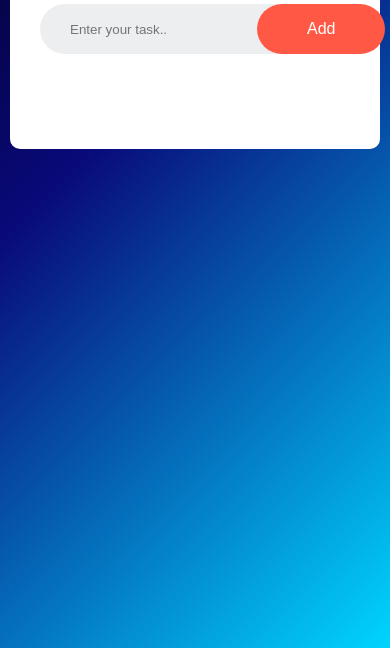
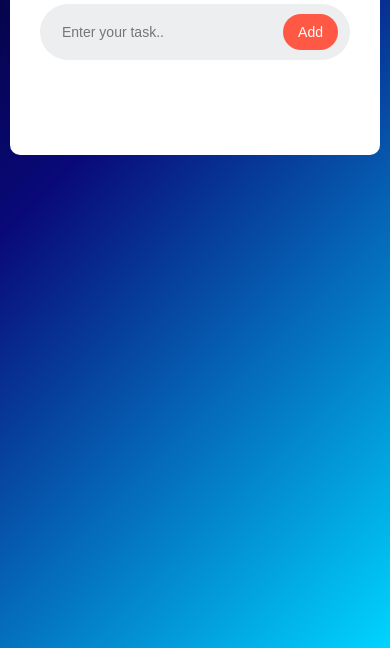
Before and after one commit to 2004Anuj/To-Do-List, a plain HTML site: page index.html in a window 390 px wide. Shown: the part 196-844 px from the top of the page. Drawn offline with Linux system fonts and the light colour scheme.

Commit message:
Update style.css
update to-do list styling

```diff
--- a/style.css
+++ b/style.css
@@ -98,3 +98,18 @@ ul li span{
 ul li span:hover{
     background: #edeef0;
 }
+@media (max-width: 480px) {
+  .row {
+    flex-wrap: wrap;      /* allow input + button to wrap if needed */
+    padding: 10px 12px;   /* smaller padding on mobile */
+  }
+
+  input {
+    font-size: 14px;      /* smaller text */
+  }
+
+  button {
+    padding: 10px 15px;   /* smaller button so it doesn’t push row */
+    font-size: 14px;
+  }
+}
```
